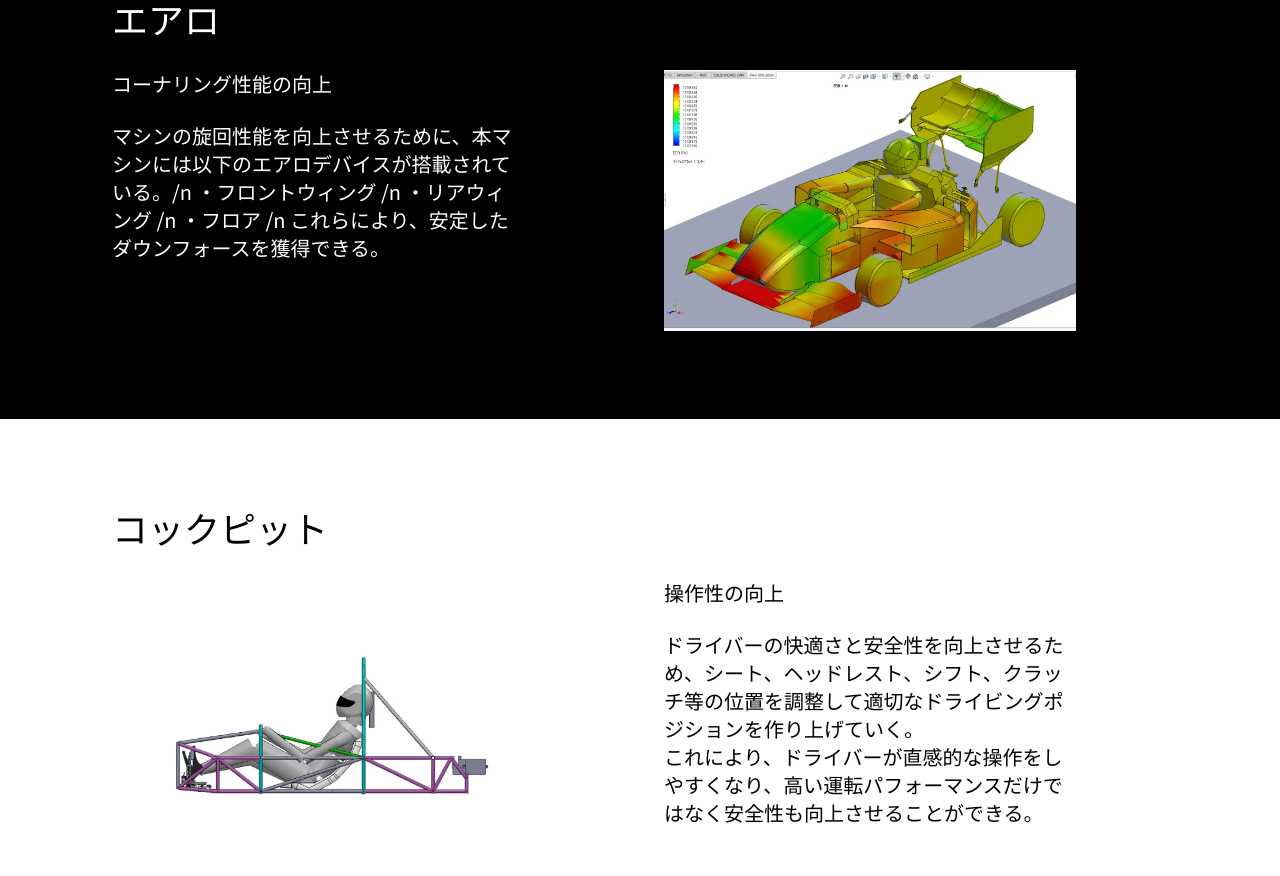
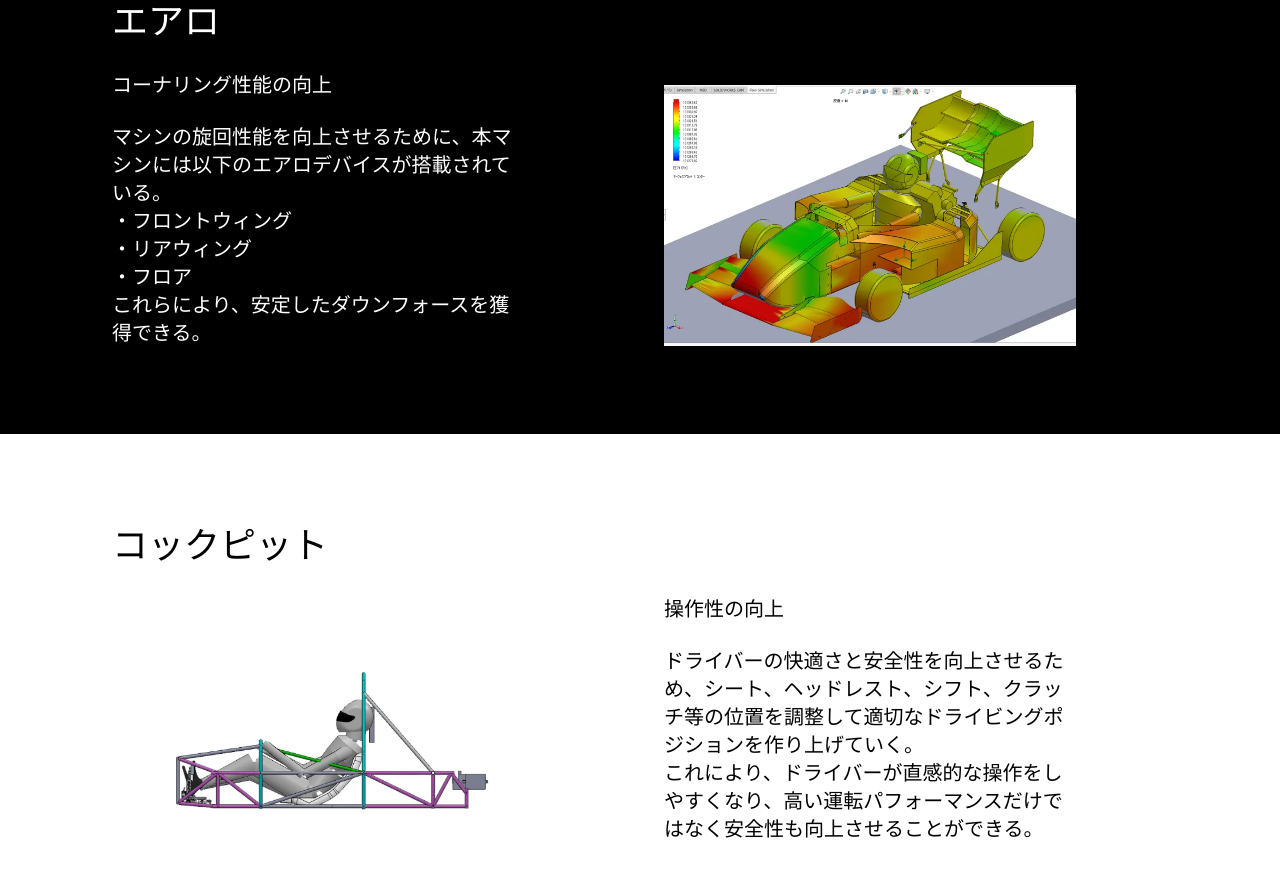
Before and after one commit to nextfp/nextPage, a Next.js app: page /chassis in a window 1280 px wide. Shown: the part 3660-4536 px from the top of the page. Built offline with nearby package versions, Linux system fonts and the light colour scheme.

Commit message:
シャシーのエアロの表示がバグっていたので直しました

```diff
--- a/data/chassis.ts
+++ b/data/chassis.ts
@@ -72,7 +72,7 @@ const chassisList = [
       {
         name: "コーナリング性能の向上",
         description:
-          "マシンの旋回性能を向上させるために、本マシンには以下のエアロデバイスが搭載されている。/n ・フロントウィング /n ・リアウィング /n ・フロア /n これらにより、安定したダウンフォースを獲得できる。",
+          "マシンの旋回性能を向上させるために、本マシンには以下のエアロデバイスが搭載されている。\n ・フロントウィング \n ・リアウィング \n ・フロア \n これらにより、安定したダウンフォースを獲得できる。",
         imgSrc: "/chassis/AeroCadImage.webp",
         imgAlt: "Aero Cad Image",
       },
```
